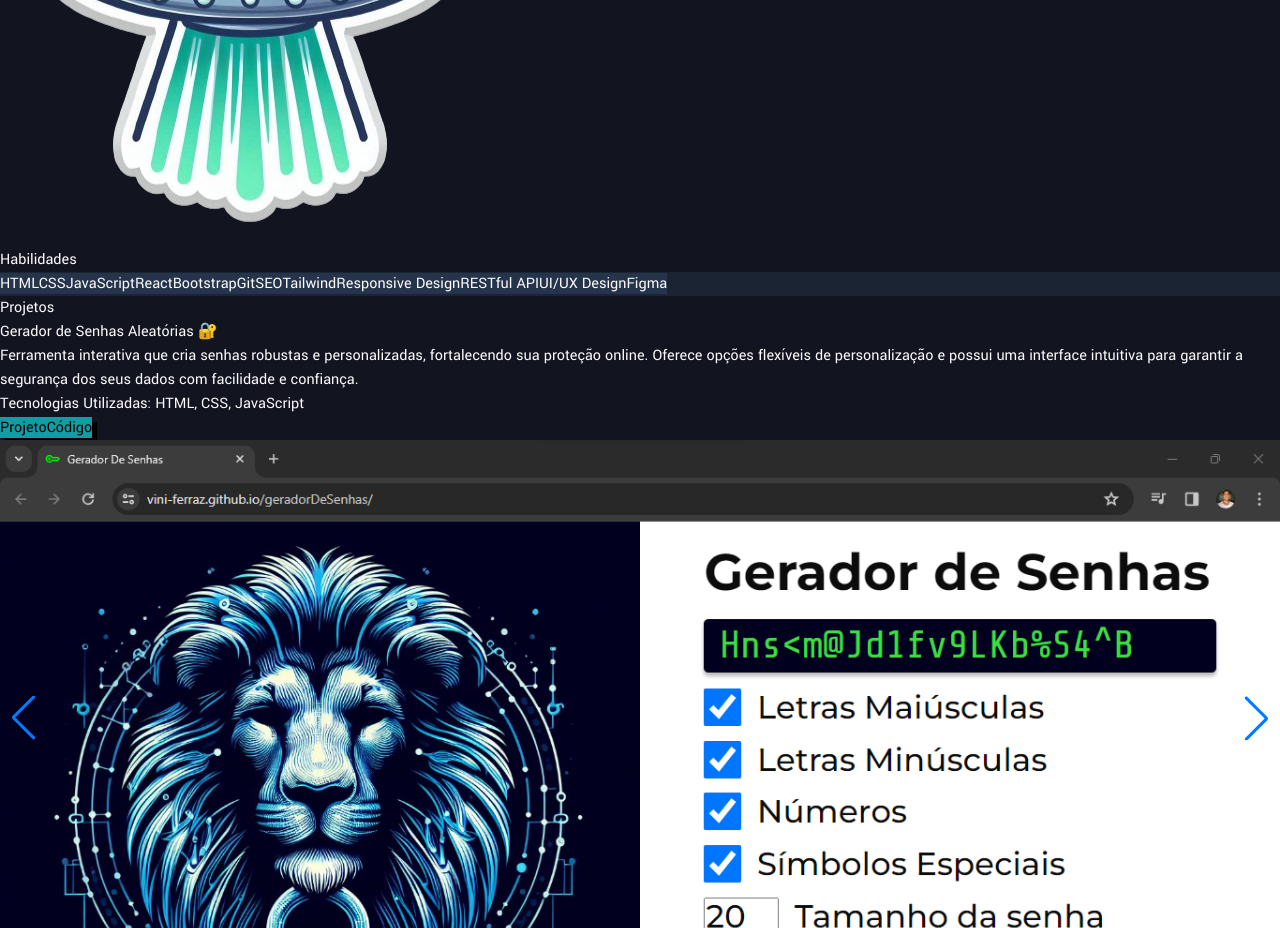
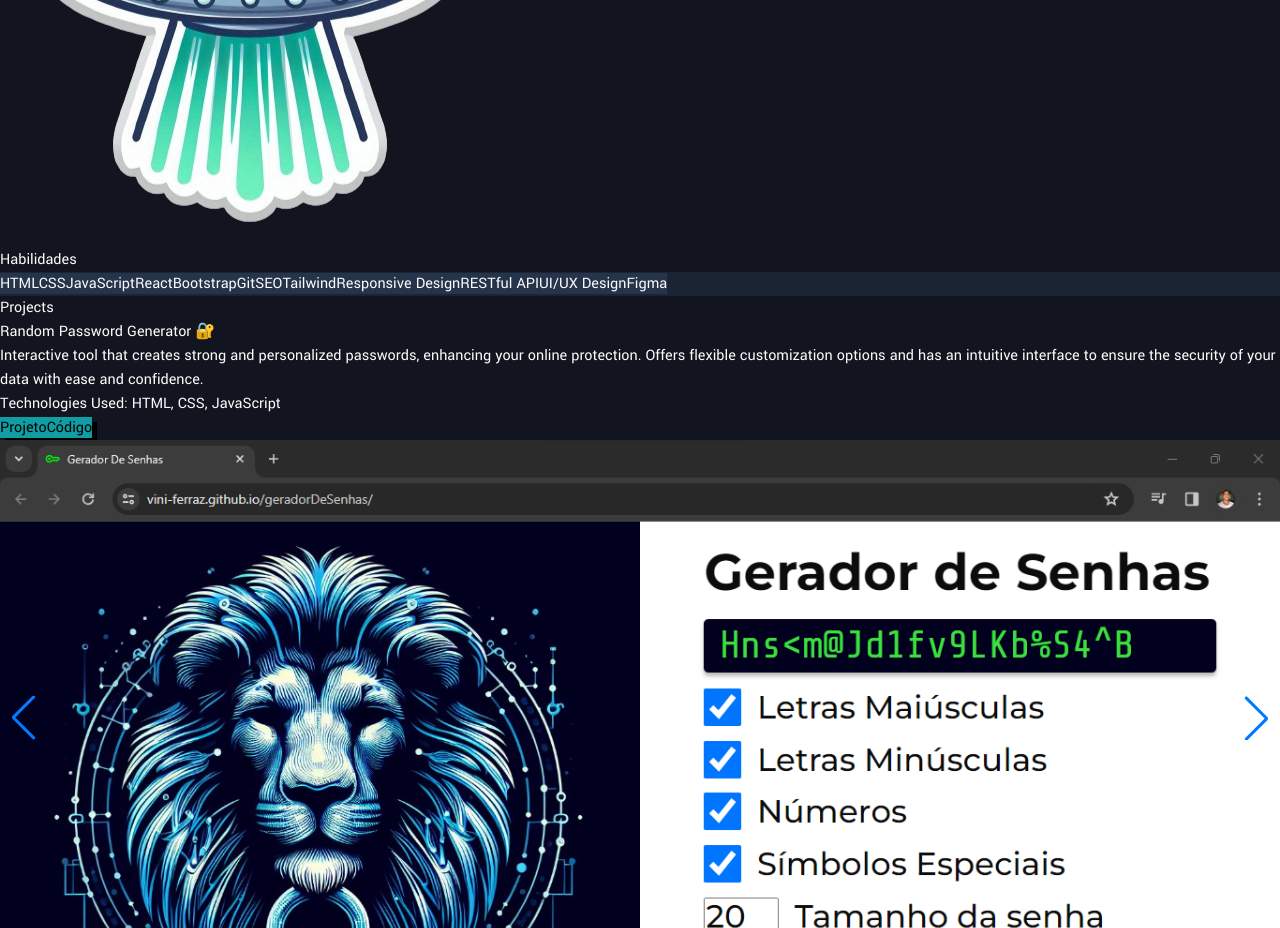
Before and after one commit to Vini-Ferraz/Meu-Portifolio, a React (Vite) app in the folder meu-portifolio/: page / in a window 1280 px wide. Shown: the part 4760-5688 px from the top of the page. Built offline with nearby package versions, Linux system fonts and the light colour scheme.

Commit message:
Translating projects

```diff
--- a/meu-portifolio/src/components/Projects.jsx
+++ b/meu-portifolio/src/components/Projects.jsx
@@ -65,14 +65,14 @@ export function Projects({ screenWidth }) {
       id="Projetos"
     >
       <h1 className="text-5xl font-bold px-6 sm:text-center lg:text-7xl">
-        Projetos
+        Projects
       </h1>
 
       <swiper-container init="false" ref={swiperRef}>
         <Project
-          name="Gerador de Senhas Aleatórias 🔐"
-          description="Ferramenta interativa que cria senhas robustas e personalizadas, fortalecendo sua proteção online. Oferece opções flexíveis de personalização e possui uma interface intuitiva para garantir a segurança dos seus dados com facilidade e confiança."
-          technology="Tecnologias Utilizadas:  HTML, CSS, JavaScript"
+          name="Random Password Generator 🔐"
+          description="Interactive tool that creates strong and personalized passwords, enhancing your online protection. Offers flexible customization options and has an intuitive interface to ensure the security of your data with ease and confidence."
+          technology="Technologies Used: HTML, CSS, JavaScript"
           demoLink="https://vini-ferraz.github.io/geradorDeSenhas/"
           codeLink="https://github.com/Vini-Ferraz/geradorDeSenhas"
           imageSmartPhone={GeradorDeSenhaTelasMobile}
@@ -80,9 +80,9 @@ export function Projects({ screenWidth }) {
           imageDesktops={GeradorDeSenhaTelasDesktop}
         />
         <Project
-          name="Gerador de Business Card 🪪"
-          description="Aplicação interativa desenvolvida com React e html2canvas para criar cartões de visita digitais personalizados. Permite inserir informações e visualizar alterações em tempo real, com funcionalidade de download integrada para fácil salvamento e uso dos cartões."
-          technology="Tecnologias Utilizadas:  React, html2canvas"
+          name="Business Card Generator 🪪"
+          description="Interactive application developed with React and html2canvas to create personalized digital business cards. Allows you to enter information and view changes in real-time, with integrated download functionality for easy saving and use of the cards."
+          technology="Technologies Used: React, html2canvas"
           demoLink="https://vini-ferraz.github.io/bussinesCardGenerator/"
           codeLink="https://github.com/Vini-Ferraz/bussinesCardGenerator"
           imageSmartPhone={BussinesCardGeneratorMobile}
@@ -91,8 +91,8 @@ export function Projects({ screenWidth }) {
         />
         <Project
           name="Who's that Pokémon?!⚡"
-          description="Jogo interativo desenvolvido com React, utilizando a API PokeAPI. Oferece três níveis de dificuldade e um tempo limite para adivinhar o Pokémon. Exibe a pontuação atual e a melhor pontuação ao final de cada jogo, com a opção de jogar novamente para aprimorar habilidades e conhecimentos sobre Pokémon."
-          technology="Tecnologias Utilizadas: React, RESTful API, Tailwind"
+          description="Interactive game developed with React, using the PokeAPI. Offers three difficulty levels and a time limit to guess the Pokémon. Displays the current score and the best score at the end of each game, with the option to play again to improve skills and knowledge about Pokémon."
+          technology="Technologies Used: React, RESTful API, Tailwind"
           demoLink="https://vini-ferraz.github.io/whosThatPokemon/"
           codeLink="https://github.com/Vini-Ferraz/whosThatPokemon"
           imageSmartPhone={WhosThatPokemonMobile}
@@ -102,8 +102,8 @@ export function Projects({ screenWidth }) {
 
         <Project
           name="Natureza Viva 🍃"
-          description="Este site, criado para uma empresa fictícia de turismo ecológico chamada 'Natureza Viva', é um convite para descobrir a exuberância da natureza. Com designs inspiradores e uma abordagem visualmente cativante, transportamos os visitantes para destinos eco-amigáveis ao redor do mundo."
-          technology="Tecnologias Utilizadas: HTML, Bootstrap, CSS"
+          description="This website, created for a fictional eco-tourism company called 'Natureza Viva', is an invitation to discover the exuberance of nature. With inspiring designs and a visually captivating approach, we transport visitors to eco-friendly destinations around the world."
+          technology="Technologies Used: HTML, Bootstrap, CSS"
           demoLink="https://vini-ferraz.github.io/Natureza-Viva/"
           codeLink="https://github.com/Vini-Ferraz/Natureza-Viva"
           imageSmartPhone={NaturezaVivaMobile}
@@ -113,8 +113,8 @@ export function Projects({ screenWidth }) {
 
         <Project
           name="Cie Aesthetics 💍"
-          description="Site institucional que exibe peças artesanais feitas à mão, desenvolvido para uma amiga empreendedora. Otimizado para SEO e integrado com a biblioteca Swiper, oferece uma experiência de navegação suave e encantadora, destacando a beleza e a singularidade dos produtos."
-          technology="Tecnologias Utilizadas:  HTML, CSS, JavaScript (Swiper)"
+          description="Institutional website showcasing handmade artisanal pieces, developed for an entrepreneurial friend. Optimized for SEO and integrated with the Swiper library, it offers a smooth and delightful browsing experience, highlighting the beauty and uniqueness of the products."
+          technology="Technologies Used: HTML, CSS, JavaScript (Swiper)"
           demoLink="https://vini-ferraz.github.io/Cie-Aesthetics/"
           codeLink="https://github.com/Vini-Ferraz/Cie-Aesthetics"
           imageSmartPhone={CieAestheticsMobile}
```
